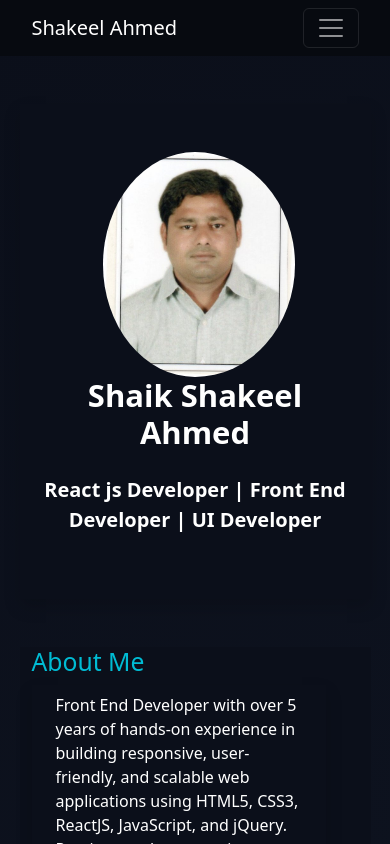
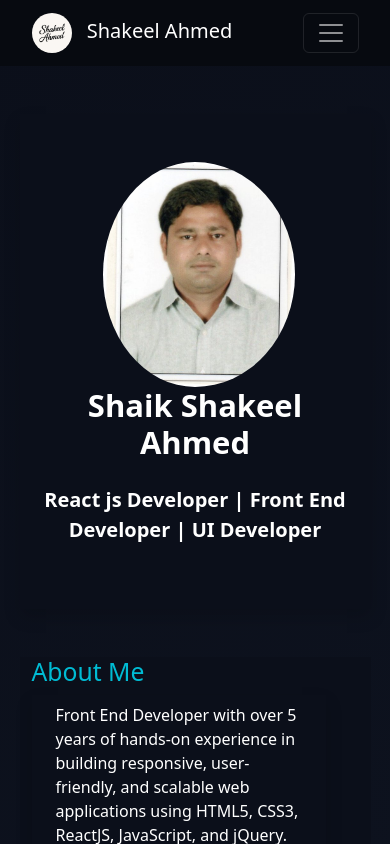
Before and after one commit to shklhmdshaik/portfolio, a React (Create React App) app: page / in a window 390 px wide. Shown: the top 844 px of the page. Built offline with nearby package versions, Linux system fonts and the light colour scheme.

Commit message:
Navbar kogo and section scroll margin

```diff
--- a/src/App.css
+++ b/src/App.css
@@ -52,3 +52,17 @@ h2{
 .navbar-nav a.active{
   box-shadow: inset 0 -3px 0 0 #fff;
 }
+.nav-container .logo{
+  width: 40px;
+  height: 40px;
+  border-radius: 50%;
+  margin-right: 10px;
+}
+section{
+  scroll-margin-top: 60px;
+}
+@media only screen and (max-width: 992px) {
+  section {
+    scroll-margin-top: 220px;
+  }
+}
--- a/src/components/Navbar.js
+++ b/src/components/Navbar.js
@@ -1,19 +1,21 @@
 import React, { useState } from 'react';
 import { Container, Nav, Navbar } from 'react-bootstrap';
+import logo from "../assets/images/shakeel_logo.png"
 
 function PortfolioNavbar() {
   const [expanded, setExpanded] = useState(false);
   const [activeLink, setActiveLink] = useState("About");
 
-  const handleNavClick = (index) => {
+  const handleNavClick = (link) => {
     setExpanded(false);
-    setActiveLink(prev=>!prev);
+    setActiveLink(link);
+
   };
 
   return (
     <Navbar expanded={expanded} variant="dark" expand="lg" fixed="top" className='nav-container mb-1 position-sticky mx-auto'>
       <Container className='max-w-90'>
-        <Navbar.Brand href="#home">Shakeel Ahmed</Navbar.Brand>
+        <Navbar.Brand href="#home"><img src={logo} alt="Logo" className="logo" /> Shakeel Ahmed</Navbar.Brand>
         <Navbar.Toggle aria-controls="basic-navbar-nav" onClick={() => setExpanded(prev => !prev)} />
         <Navbar.Collapse id="basic-navbar-nav" >
             <Nav className="ms-auto">
```
Also changed, not shown: src/assets/images/shakeel_logo.png (added).
